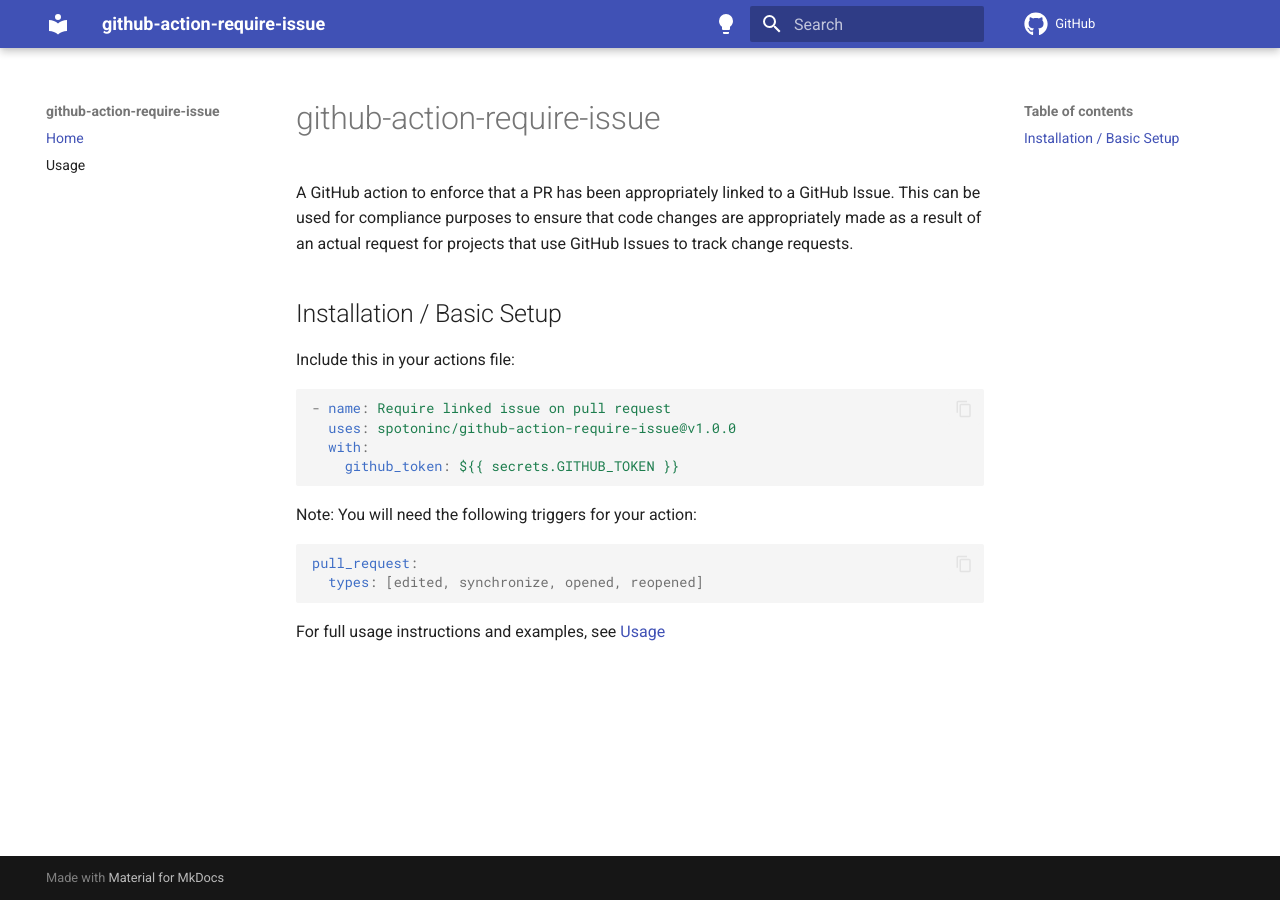
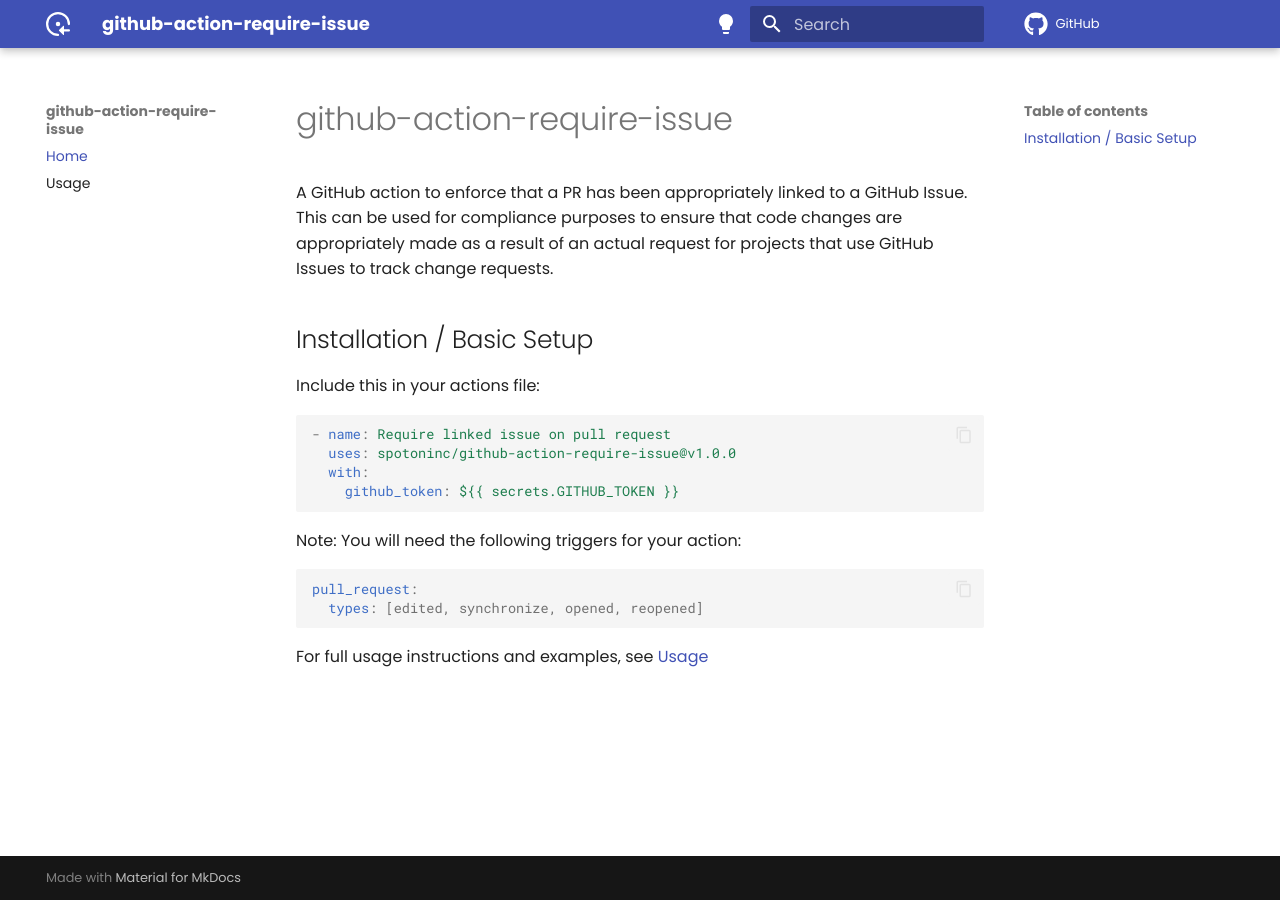
Before and after one commit to SpotOnInc/github-action-require-issue, an MkDocs documentation site: the page built from docs/index.md, in a window 1280 px wide. Built offline with MkDocs 1.6.1 and Material for MkDocs 9.7.7, drawn with Linux system fonts in a browser that asks for light colours; comment, search, counter and statistics services are not loaded.

Commit message:
change to poppins font to match brand guidelines (#12)

```diff
--- a/mkdocs.yml
+++ b/mkdocs.yml
@@ -12,8 +12,10 @@
 
 theme:
   name: material
+  font:
+    text: Poppins
   icon:
-    logo: octicons/issue-tracked-in-16
+    logo: octicons/issue-tracked-by-16
     repo: fontawesome/brands/github
 
   palette:
```
